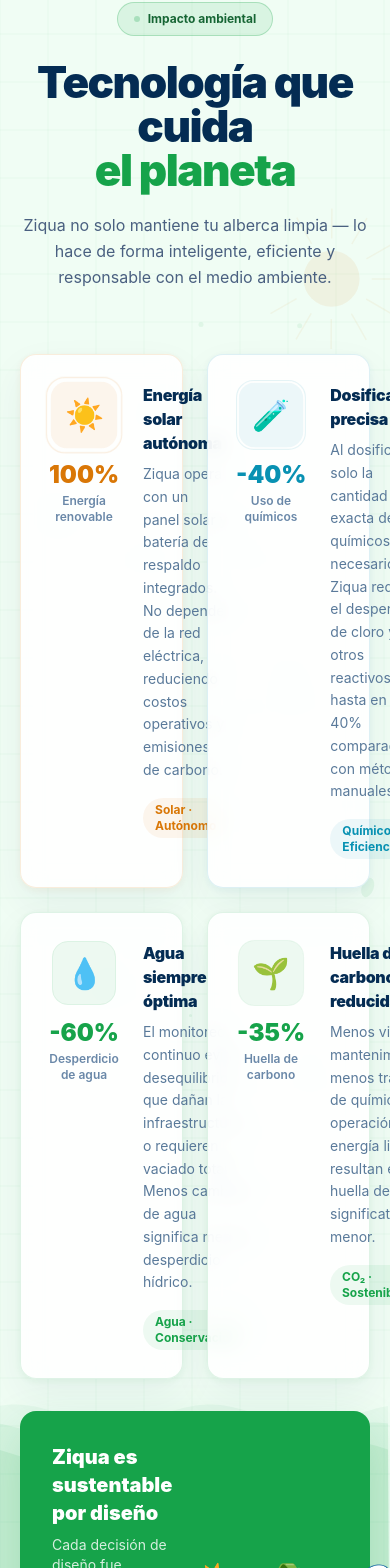
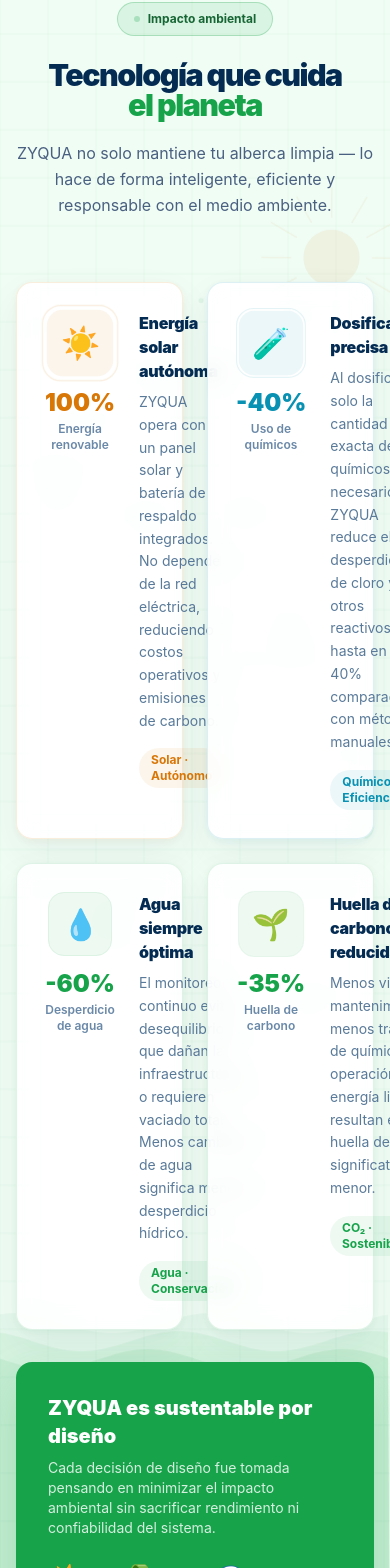
Before and after one commit to Gabriellsql/ziqua-web, a React (Vite) app: page / in a window 390 px wide. Shown: the part 9609-11177 px from the top of the page. Built offline with nearby package versions, Linux system fonts and the light colour scheme.

Commit message:
Make remaining ZYQUA sections responsive and standardize branding

```diff
--- a/src/components/ImpactoAmbiental.jsx
+++ b/src/components/ImpactoAmbiental.jsx
@@ -12,7 +12,7 @@ const impactos = [
   {
     icon: '☀️',
     title: 'Energía solar autónoma',
-    desc: 'Ziqua opera con un panel solar y batería de respaldo integrados. No depende de la red eléctrica, reduciendo costos operativos y emisiones de carbono.',
+    desc: 'ZYQUA opera con un panel solar y batería de respaldo integrados. No depende de la red eléctrica, reduciendo costos operativos y emisiones de carbono.',
     tag: 'Solar · Autónomo',
     color: '#d97706',
     stat: '100%',
@@ -21,7 +21,7 @@ const impactos = [
   {
     icon: '🧪',
     title: 'Dosificación precisa',
-    desc: 'Al dosificar solo la cantidad exacta de químicos necesarios, Ziqua reduce el desperdicio de cloro y otros reactivos hasta en un 40% comparado con métodos manuales.',
+    desc: 'Al dosificar solo la cantidad exacta de químicos necesarios, ZYQUA reduce el desperdicio de cloro y otros reactivos hasta en un 40% comparado con métodos manuales.',
     tag: 'Químicos · Eficiencia',
     color: '#0891b2',
     stat: '-40%',
@@ -51,7 +51,7 @@ export default function ImpactoAmbiental() {
   return (
     <div
       id="impacto"
-      className="relative overflow-hidden py-24 px-12"
+      className="relative overflow-hidden py-24 px-4 sm:px-6 lg:px-12"
       style={{ background: '#f0fdf4' }}
     >
       <ImpactoAmbientalBg />
@@ -75,7 +75,7 @@ export default function ImpactoAmbiental() {
 
           <motion.h2 {...fadeUp(0.1)}
             className="font-black leading-none tracking-tight mb-5"
-            style={{ fontSize: '44px', color: '#042C53', letterSpacing: '-1.5px' }}
+            style={{ fontSize: 'clamp(1.9rem, 5vw, 2.75rem)', color: '#042C53', letterSpacing: '-1.5px' }}
           >
             Tecnología que cuida<br />
             <span style={{ color: '#16a34a' }}>el planeta</span>
@@ -85,7 +85,7 @@ export default function ImpactoAmbiental() {
             className="text-base leading-relaxed max-w-xl mx-auto"
             style={{ color: '#4a6080' }}
           >
-            Ziqua no solo mantiene tu alberca limpia — lo hace de forma inteligente,
+            ZYQUA no solo mantiene tu alberca limpia — lo hace de forma inteligente,
             eficiente y responsable con el medio ambiente.
           </motion.p>
         </div>
@@ -182,7 +182,7 @@ export default function ImpactoAmbiental() {
           whileInView={{ opacity: 1, y: 0 }}
           viewport={{ once: true }}
           transition={{ duration: 0.5, delay: 0.3 }}
-          className="rounded-2xl p-8 flex items-center justify-between gap-8"
+          className="rounded-2xl p-8 flex flex-col sm:flex-row items-start sm:items-center gap-4 gap-8"
           style={{
             background: '#16a34a',
             boxShadow: '0 20px 48px rgba(22,163,74,0.20)',
@@ -191,7 +191,7 @@ export default function ImpactoAmbiental() {
         >
           <div>
             <h3 className="font-black text-xl text-white mb-2">
-              Ziqua es sustentable por diseño
+              ZYQUA es sustentable por diseño
             </h3>
             <p className="text-sm" style={{ color: 'rgba(255,255,255,0.82)' }}>
               Cada decisión de diseño fue tomada pensando en minimizar el impacto ambiental
```
